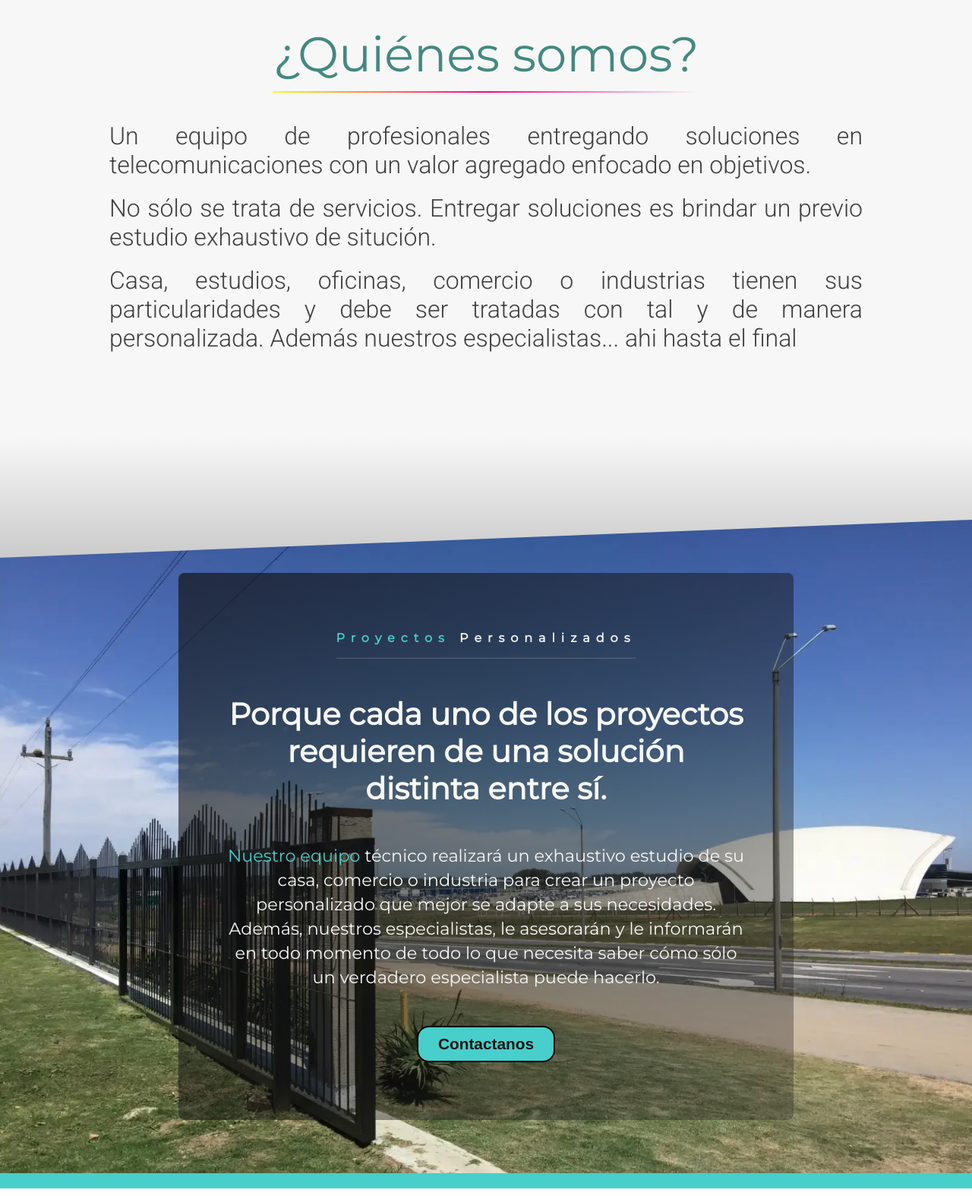
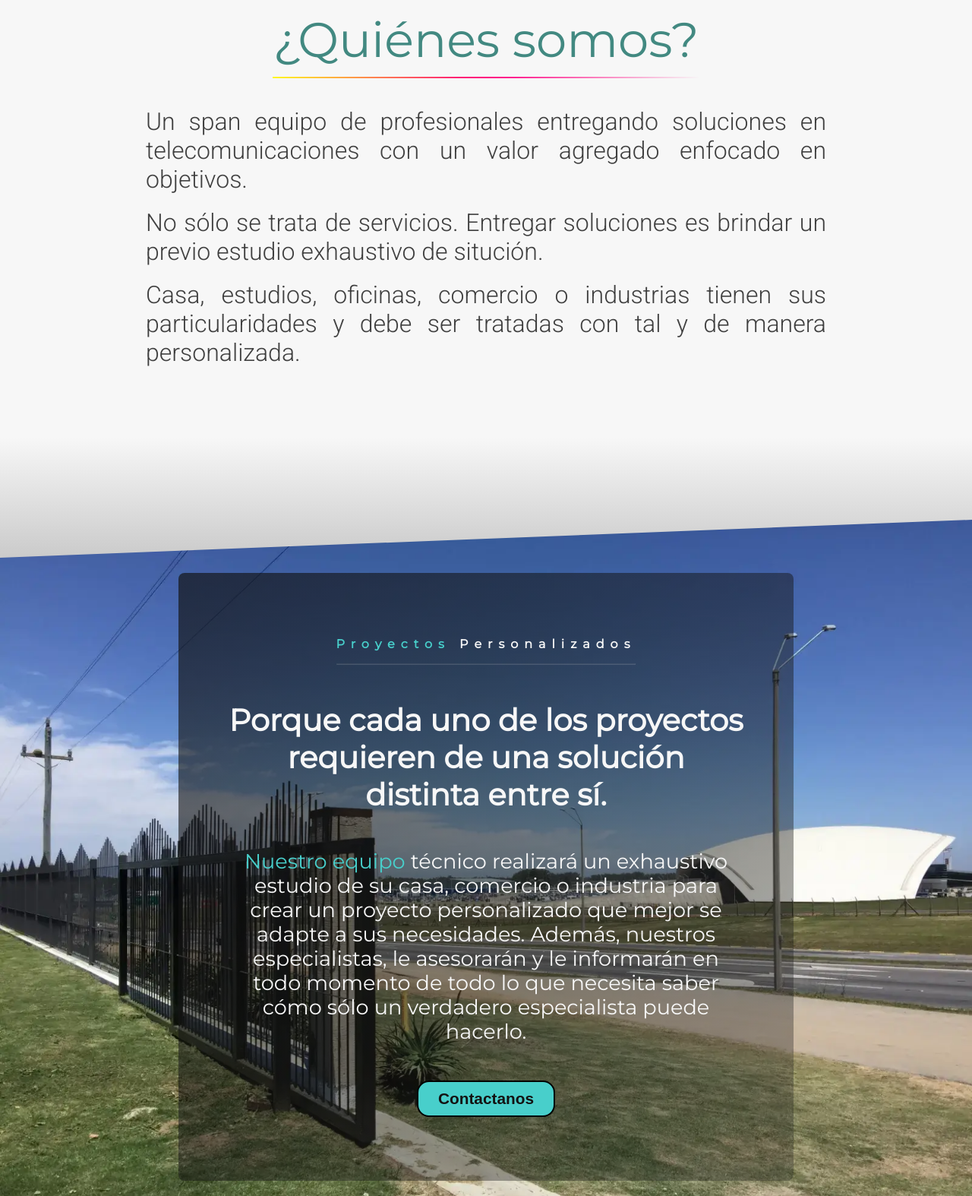
Before and after one commit to bmsebastian2/baymanet_2, a plain HTML site: page index.html in a window 1280 px wide. Shown: the part 1069-2643 px from the top of the page at 76% size. Drawn offline with nearby package versions, Linux system fonts and the light colour scheme; files whose address does not match are found by name.

Commit message:
CAMBIOS 1/12/22 HEROE TAMAÑO PARRAFO Y CONTENIDO QUIENES SOMOS

```diff
--- a/index.html
+++ b/index.html
@@ -120,7 +120,8 @@
             <br>
             <br>
             <div>
-                <p class="aniStart  setVisible"> Un equipo de profesionales entregando soluciones en telecomunicaciones
+                <p class="aniStart  setVisible"> Un span equipo de profesionales entregando soluciones en
+                    telecomunicaciones
                     con un valor agregado enfocado en objetivos.
                 </p>
                 <br>
@@ -131,7 +132,6 @@
                 <p class="aniStart  setVisible">Casa, estudios, oficinas, comercio o industrias tienen sus
                     particularidades y debe ser tratadas con tal y de manera
                     personalizada.
-                    Además nuestros especialistas... ahi hasta el final
                 </p>
             </div>
 
--- a/style.css
+++ b/style.css
@@ -164,7 +164,7 @@ a:hover {
     flex-direction: column;
     align-items: center;
     justify-content: center;
-    padding: 1rem 9rem 2rem 9rem;
+    padding: 1rem 12rem 2rem 12rem;
 }
 
 .quienesomos p {
@@ -497,7 +497,7 @@ hr {
 
 .containerHeroe {
     color: #fff;
-    height: 110vh;
+    height: 120vh;
     width: 100%;
     justify-content: space-evenly;
     align-items: center;
@@ -511,7 +511,7 @@ hr {
             rgba(17, 17, 17, 0.671),
             rgba(31, 30, 30, 0.3));
     border-radius: 0.5rem;
-    height: 90vh;
+    height: 100vh;
     width: 110%;
     flex-direction: column;
     align-items: center;
@@ -548,7 +548,7 @@ hr {
 
 .containerHeroe p {
     line-height: 2rem;
-    font-size: clamp(1rem, -0.875rem + 8.333vw, 1.4rem);
+    font-size: clamp(1rem, -0.875rem + 8.333vw, 1.7rem);
 }
 
 .crystal p,
```
